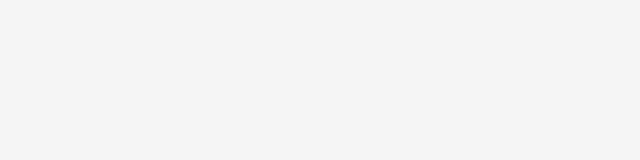
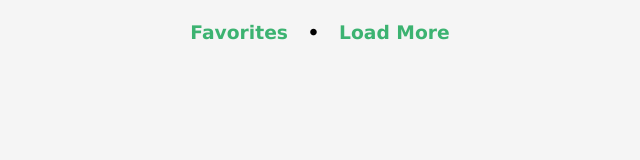
Before and after one commit to Shcoobz/basicJS_nasa-apod, a plain HTML site: page index.html in a window 1280 px wide. Shown: the whole page, without its empty margins (320-960 px from the left). Drawn offline with Linux system fonts and the light colour scheme.

Commit message:
added ui for navigation

```diff
--- a/index.html
+++ b/index.html
@@ -12,6 +12,23 @@
     <div class="loader hidden">
       <img src="img/rocket.svg" alt="Rocket Loading Animation" />
     </div>
+    <!-- Container -->
+    <div class="container">
+      <!-- Navigation -->
+      <div class="navigation-container">
+        <span class="background"></span>
+        <!-- Results Nav -->
+        <span class="navigation-items" id="resultsNav">
+          <h3 class="clickable">Favorites</h3>
+          <h3>&nbsp;&nbsp;&nbsp;•&nbsp;&nbsp;&nbsp;</h3>
+          <h3 class="clickable">Load More</h3>
+        </span>
+        <!-- Favorites Nav -->
+        <span class="naviagtion-items hidden" id="favoritesNav">
+          <h3 class="clickable">Load More NASA Images</h3>
+        </span>
+      </div>
+    </div>
     <!-- Script -->
     <script src="script.js"></script>
   </body>
--- a/style.css
+++ b/style.css
@@ -1,4 +1,6 @@
 :root {
+  --primary-main-color: rgba(60, 179, 113, 1);
+  --secondary-main-color: rgb(44, 134, 84);
   --background-color: whitesmoke;
 }
 
@@ -29,6 +31,8 @@ body {
   background: var(--background-color);
   height: 100vh;
   width: 100vw;
+  position: fixed;
+  z-index: 10;
   display: flex;
   justify-content: center;
   align-items: center;
@@ -51,6 +55,17 @@ body {
   right: 0;
   width: 100%;
   height: 60px;
+  z-index: -1;
+}
+
+.clickable {
+  color: var(--primary-main-color);
+  cursor: pointer;
+  user-select: none;
+}
+
+.clickable:hover {
+  color: var(--secondary-main-color);
 }
 
 /* Images Container */
```
